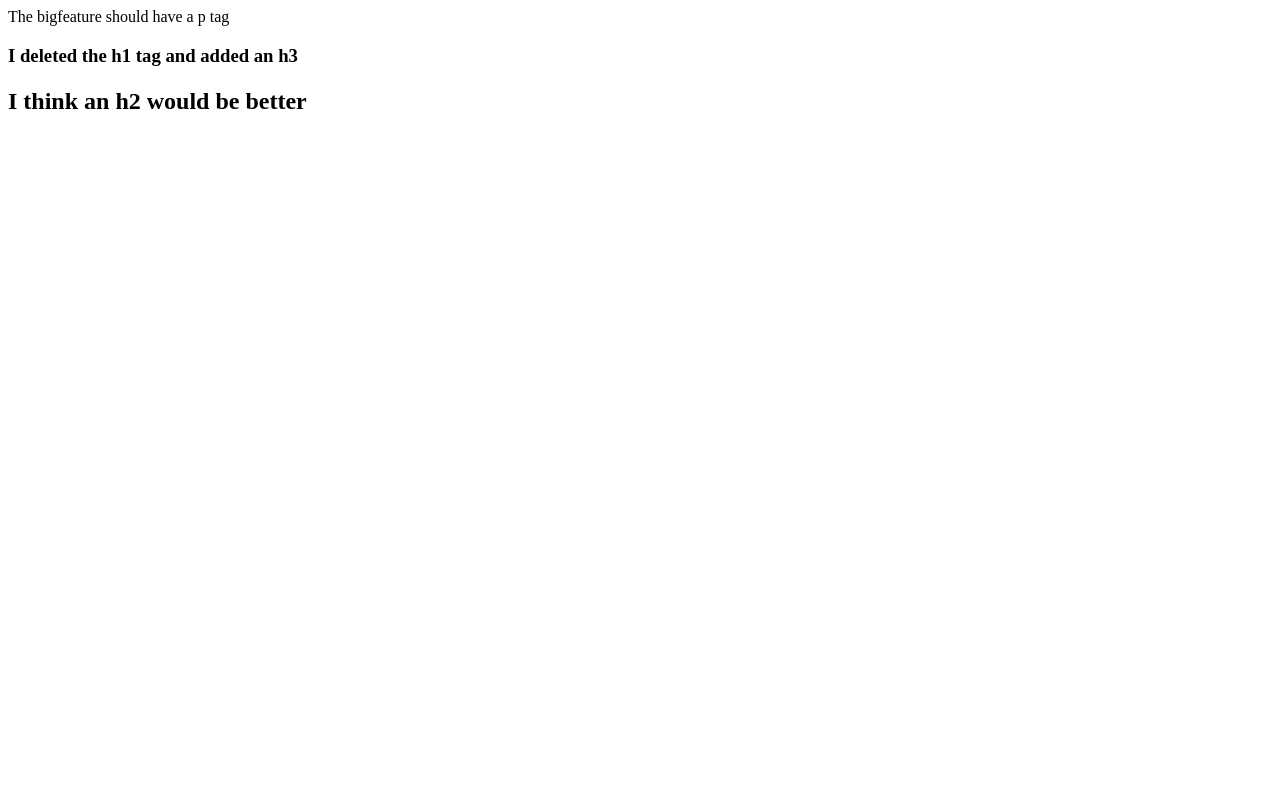
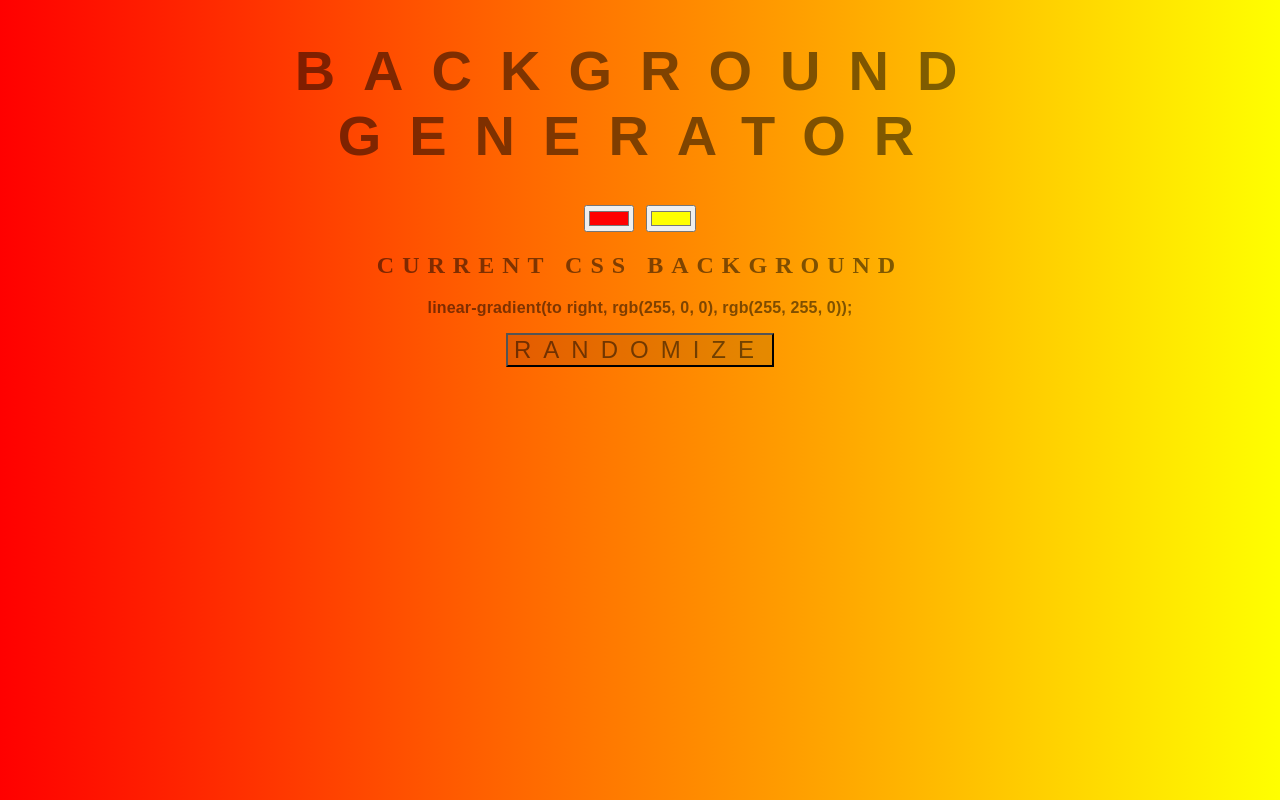
Before and after one commit to cjhaspenfalls/background-generator, a plain HTML site: page index.html in a window 1280 px wide. Drawn offline with Linux system fonts and the light colour scheme.

Commit message:
adding actual code

```diff
--- a/index.html
+++ b/index.html
@@ -1,15 +1,16 @@
+<!DOCTYPE html>
 <html>
 <head>
-    <title>Herny Title</title>
+	<title>Gradient Background</title>
+	<link rel="stylesheet" type="text/css" href="style.css">
 </head>
-<body>
-    <p>The bigfeature should have a p tag</p>
-
-
-    <h3>I deleted the h1 tag and added an h3</h3>
-
-    <h1></h1>
-    <h2>I think an h2 would be better</h2>
-
+<body id="gradient">
+	<h1>Background Generator</h1>
+	<input class="color1" type="color" name="color1" value="#FF0000">
+	<input class="color2" type="color" name="color2" value="#FFFF00">
+	<h2>Current CSS Background</h2>
+	<h3></h3>
+	<button class="btn">Randomize</button>
+	<script type="text/javascript" src="script.js"></script>
 </body>
 </html>
--- a/script.js
+++ b/script.js
@@ -0,0 +1,30 @@
+var css = document.querySelector("h3");
+var color1 = document.querySelector(".color1");
+var color2 = document.querySelector(".color2");
+var body = document.getElementById("gradient");
+var button = document.querySelector("button");
+
+function setGradient() {
+	body.style.background =
+	"linear-gradient(to right, "
+	+ color1.value
+	+ ", "
+	+ color2.value
+	+ ")";
+
+	css.textContent = body.style.background + ";";
+}
+
+function randomizeGradient() {
+	color1.value = "#" + Math.floor(Math.random()*16777215).toString(16);
+	color2.value = "#" + Math.floor(Math.random()*16777215).toString(16);
+	setGradient();
+}
+
+setGradient();
+
+color1.addEventListener("input", setGradient);
+
+color2.addEventListener("input", setGradient);
+
+button.addEventListener("click", randomizeGradient);
--- a/style.css
+++ b/style.css
@@ -0,0 +1,46 @@
+body {
+	font: 'Raleway', sans-serif;
+    color: rgba(0,0,0,.5);
+    text-align: center;
+    text-transform: uppercase;
+    letter-spacing: .5em;
+    top: 15%;
+	background: linear-gradient(to right, red , yellow); /* Standard syntax */
+}
+
+h1 {
+    font: 600 3.5em 'Raleway', sans-serif;
+    color: rgba(0,0,0,.5);
+    text-align: center;
+    text-transform: uppercase;
+    letter-spacing: .5em;
+    width: 100%;
+}
+
+h3 {
+	font: 900 1em 'Raleway', sans-serif;
+    color: rgba(0,0,0,.5);
+    text-align: center;
+    text-transform: none;
+    letter-spacing: 0.01em;
+
+}
+
+.btn {
+   font: 200 1.5em 'Raleway', sans-serif;
+    color: rgba(0,0,0,.5);
+    background-color: rgba(0,0,0,.10);
+    text-align: center;
+    text-transform: uppercase;
+    letter-spacing: .5em;
+}
+
+.btn:hover {
+   font: 200 1.5em 'Raleway', sans-serif;
+    color: rgba(0,0,0,.5);
+    background-color: rgba(0,0,0,.10);
+    text-align: center;
+    text-transform: uppercase;
+    letter-spacing: .5em;
+    cursor: pointer;
+}
```
